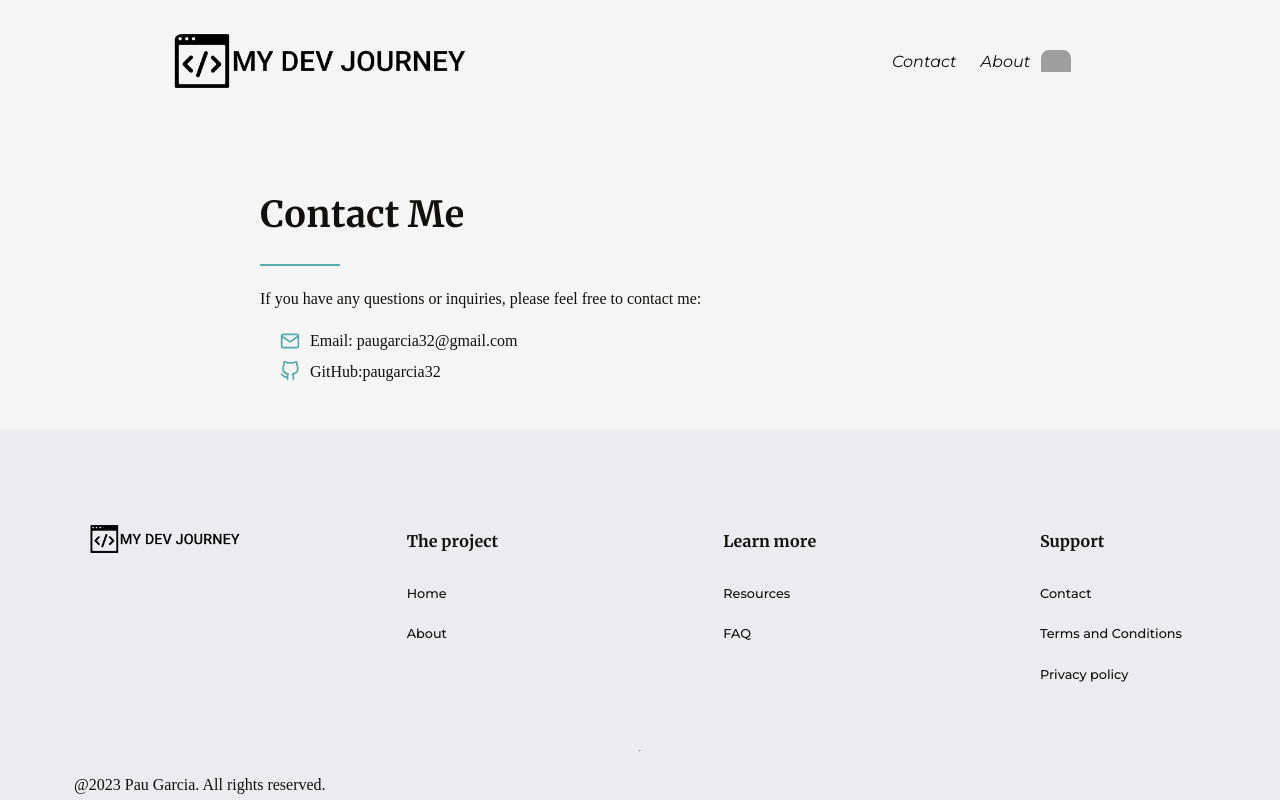
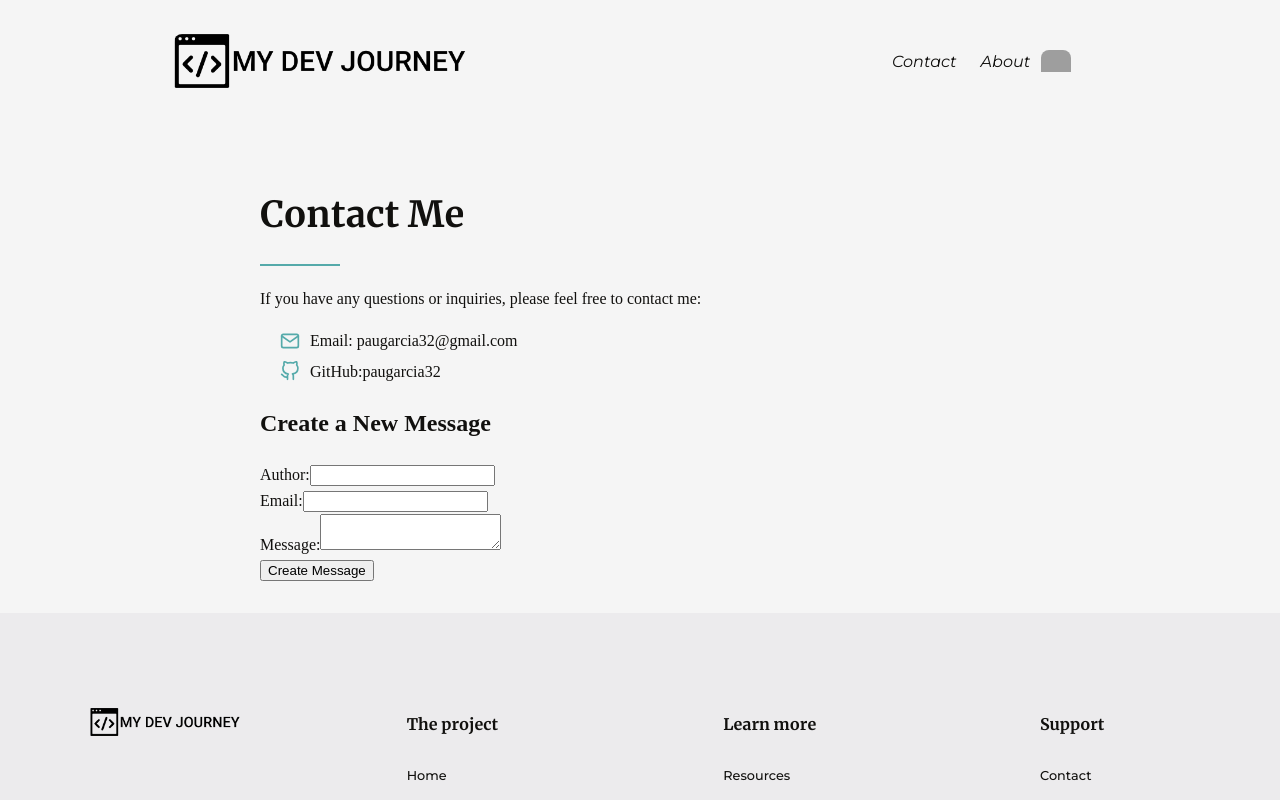
Before and after one commit to paugarcia32/dev-blog-client, a React (Create React App) app: page /contact in a window 1280 px wide. Shown: the top 800 px of the page. Built offline with nearby package versions, Linux system fonts and the light colour scheme; grey boxes are pictures that could not be loaded.

Commit message:
message - contact

```diff
--- a/package.json
+++ b/package.json
@@ -8,6 +8,7 @@
     "@testing-library/user-event": "^13.5.0",
     "@uiw/react-md-editor": "^3.23.4",
     "date-fns": "^2.30.0",
+    "email-validator": "^2.0.4",
     "mermaid": "^10.3.0",
     "multiselect-react-dropdown": "^2.0.25",
     "react": "^18.2.0",
--- /dev/null
+++ b/src/components/CreateMessage.js
@@ -0,0 +1,89 @@
+import { useState } from "react";
+import * as EmailValidator from "email-validator"; // Importa el paquete email-validator
+
+const CreateMessageForm = () => {
+  const [author, setAuthor] = useState("");
+  const [email, setEmail] = useState(""); // Agrega el estado para el correo electrónico
+  const [message, setMessage] = useState("");
+  const [isSubmitting, setIsSubmitting] = useState(false);
+
+  const handleSubmit = async (event) => {
+    event.preventDefault();
+
+    if (!author || !email || !message) {
+      alert("Please fill in all fields.");
+      return;
+    }
+
+    // Valida el formato del correo electrónico utilizando email-validator
+    if (!EmailValidator.validate(email)) {
+      alert("Please enter a valid email address.");
+      return;
+    }
+
+    setIsSubmitting(true);
+
+    try {
+      const response = await fetch(`${process.env.REACT_APP_URL}/message`, {
+        method: "POST",
+        headers: {
+          "Content-Type": "application/json",
+        },
+        body: JSON.stringify({ author, email, message }), // Agrega 'email' aquí
+      });
+
+      if (response.ok) {
+        alert("Message created successfully");
+        setAuthor("");
+        setEmail("");
+        setMessage("");
+      } else {
+        alert("Error creating message");
+      }
+    } catch (error) {
+      console.error("Error creating message:", error);
+      alert("An error occurred while creating the message");
+    }
+
+    setIsSubmitting(false);
+  };
+
+  return (
+    <div>
+      <h2>Create a New Message</h2>
+      <form onSubmit={handleSubmit}>
+        <div>
+          <label htmlFor="author">Author:</label>
+          <input
+            type="text"
+            id="author"
+            value={author}
+            onChange={(e) => setAuthor(e.target.value)}
+          />
+        </div>
+        <div>
+          <label htmlFor="email">Email:</label>
+          <input
+            type="email"
+            id="email"
+            value={email}
+            onChange={(e) => setEmail(e.target.value)}
+          />
+        </div>
+        <div>
+          <label htmlFor="message">Message:</label>
+          <textarea
+            id="message"
+            value={message}
+            onChange={(e) => setMessage(e.target.value)}
+          />
+        </div>
+        <button type="submit" disabled={isSubmitting}>
+          Create Message
+        </button>
+      </form>
+    </div>
+  );
+};
+
+export default CreateMessageForm;
--- a/src/pages/Contact.js
+++ b/src/pages/Contact.js
@@ -1,6 +1,7 @@
 import React, { useEffect } from "react";
 import { FiMail, FiGithub } from "react-icons/fi"; // Import icons
 import "../styles/Contact.css";
+import CreateMessageForm from "../components/CreateMessage";
 
 export default function Contact() {
   useEffect(() => {
@@ -34,6 +35,8 @@ export default function Contact() {
           </a>
         </li>
       </ul>
+
+      <CreateMessageForm />
     </div>
   );
 }
--- a/src/pages/IndexPage.js
+++ b/src/pages/IndexPage.js
@@ -61,8 +61,8 @@ export default function IndexPage() {
       // Filtrar por búsqueda
       const hasSearchText =
         post.title.toLowerCase().includes(search.toLowerCase()) ||
-        post.summary.toLowerCase().includes(search.toLowerCase()) ||
-        post.content.toLowerCase().includes(search.toLowerCase());
+        post.summary.toLowerCase().includes(search.toLowerCase());
+      // post.content.toLowerCase().includes(search.toLowerCase());
 
       return hasSelectedTags && hasSearchText;
     });
```
Also changed, not shown: 2 other files (tests, documents, lock files or other folders).
